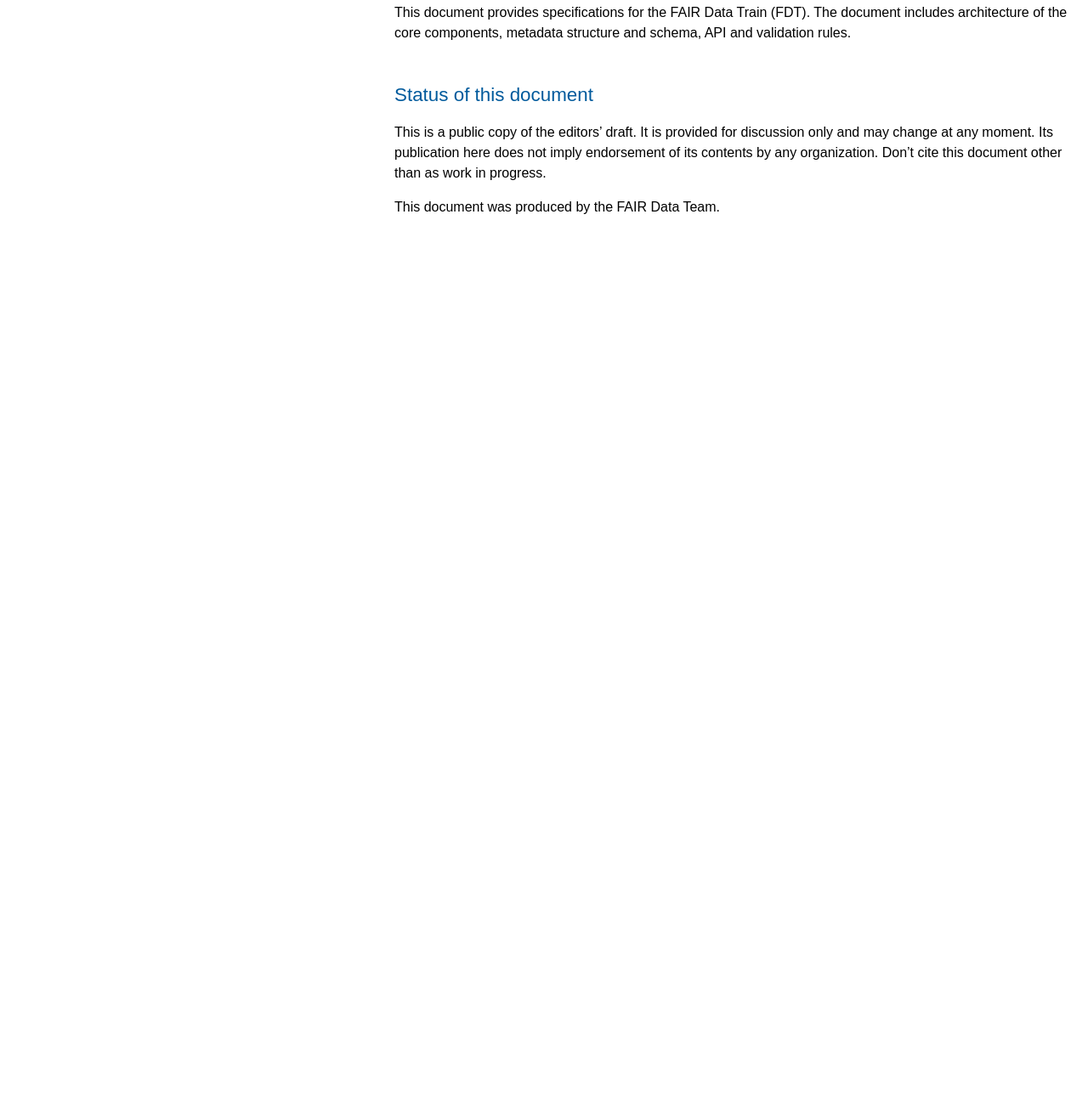
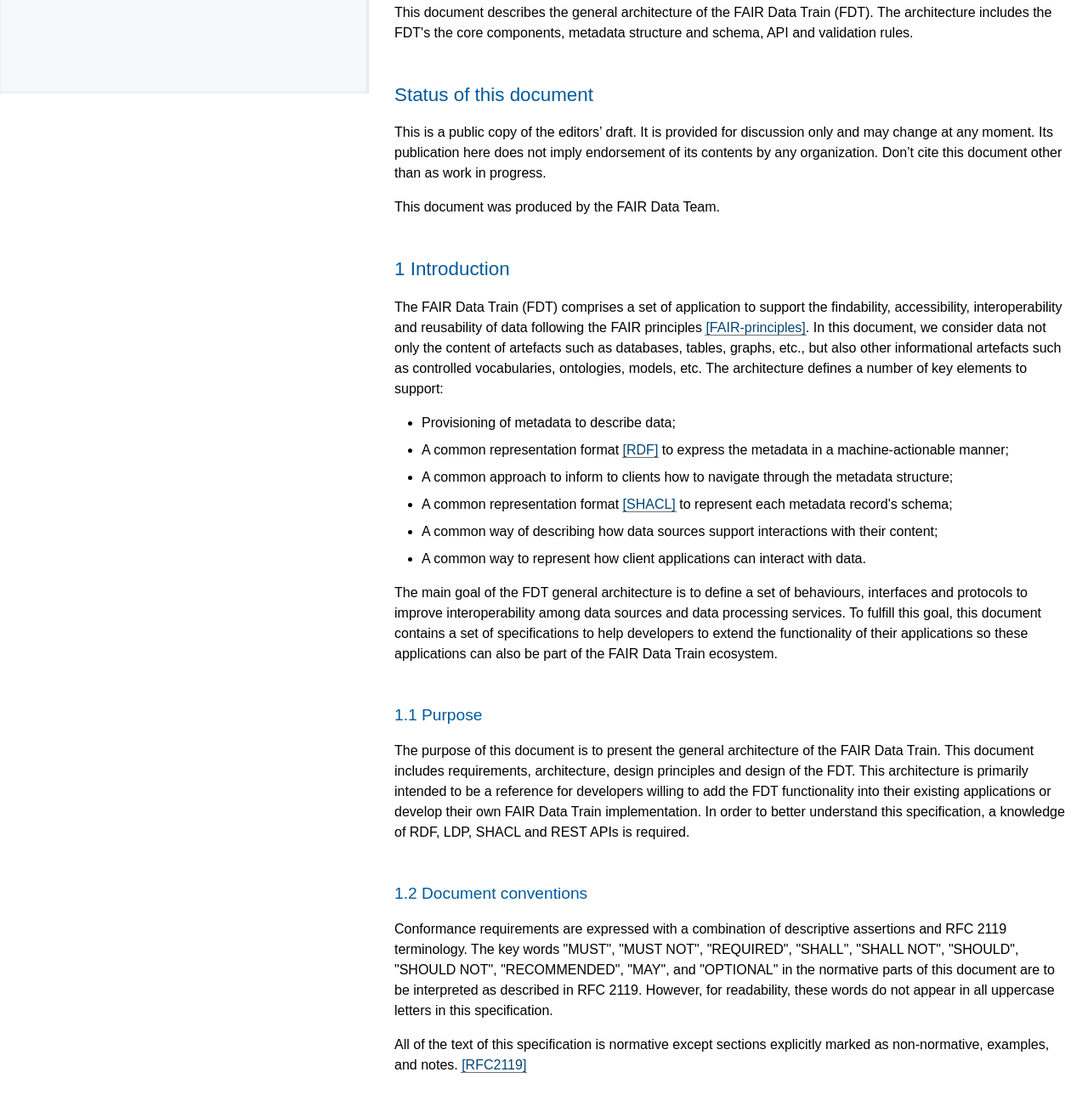
Before and after one commit to fdt-specs/fdt-specs.github.io, a plain HTML site: page index.html in a window 1280 px wide. Shown: the part 690-1992 px from the top of the page at 85% size. Before the commit the page ends 994 px from the top, so only its background shows below. Drawn offline with Linux system fonts and the light colour scheme.

Commit message:
Added section 1

```diff
--- a/index.html
+++ b/index.html
@@ -13,7 +13,7 @@
     <meta charset="utf-8">
       <meta content="text/html; charset=utf-8" http-equiv="Content-Type">
       <meta name="viewport" content="width=device-width, initial-scale=1, shrink-to-fit=no">
-      <title>FAIR Data Point specifications</title>
+      <title>FAIR Data Train specifications</title>
       <link rel="stylesheet" href="style/base.css">
       <style>
       .example::before {
@@ -37,7 +37,7 @@
 			 </a>
             -->
 	   </p>
-		 <h1 id="title">FAIR Data Train</h1>
+		 <h1 id="title">FAIR Data Train general architecture</h1>
 		 <h2 id="subtitle">Working Draft, <time class="dt-updated" datetime="2021-12-14">14 December 2021</time>
 		 </h2>
 		 <div>
@@ -70,7 +70,7 @@
 	 </div>
 	 <h2 id="abstract">Abstract</h2>
 	 <div>
-		 <p>This document provides specifications for the FAIR Data Train (FDT). The document includes architecture of the core components, metadata structure and schema, API and validation rules.</p>
+		 <p>This document describes the general architecture of the FAIR Data Train (FDT). The architecture includes the FDT's the core components, metadata structure and schema, API and validation rules.</p>
 	 </div>
 	 <h2 id="status">Status of this document</h2>
 	 <div>
@@ -78,6 +78,98 @@
 		 <p> This document was produced by the FAIR Data Team.</p>
 		 <p></p>
 	 </div>
-    <script src="/scripts/fixup.js"></script>
-	</body>
+
+     <!-- Navigation side panel -->
+     <nav id="toc">
+         <h2>Table of Contents</h2>
+		 <ol class="toc" role="directory">
+			 <li><a href="#intro"><span class="secno">1</span>Introduction</a></li>
+				 <ol>
+					 <li><a href="#purpose"><span class="secno">1.1</span>Purpose</a></li>
+					 <li><a href="#conventions"><span class="secno">1.2</span>Document Conventions</a></li>
+				 </ol>
+             <!--
+			 <li><a href="#overalldescription"><span class="secno">2</span>Overall Description</a></li>
+			 <ol>
+				 <li><a href="#usagescenarios"><span class="secno">2.1</span>Usage scenarios</a></li>
+				 <ol>
+					 <li>
+						 <a href="#datadiscovery"><span class="secno">2.1.1</span>Data discovery</a>
+					 </li>
+					 <li>
+						 <a href="#dataaccess"><span class="secno">2.1.2</span>Data access</a>
+					 </li>
+					 <li>
+						 <a href="#datapublication"><span class="secno">2.1.3</span>(Meta)Data publication</a>
+					 </li>
+					 <li>
+						 <a href="#othercontent"><span class="secno">2.1.4</span>Publishing other types of content</a>
+					 </li>
+				 </ol>
+				 <ol>
+					 <li><a href="#goals"><span class="secno">2.2</span>Goals</a></li>
+				 </ol>
+				 <ol>
+					 <li><a href="#productperspective"><span class="secno">2.2</span>Product Perspective</a></li>
+				 </ol>
+			 </ol>
+
+			 <li><a href="#intro"><span class="secno">3</span>Architecture</a></li>
+
+			 <li><a href="#metadata"><span class="secno">4</span>Metadata</a></li>
+			 <ol>
+				 <li><a href="#navigationinformation"><span class="secno">4.1</span>Navigation information</a></li>
+				 <li><a href="#metadataschemas"><span class="secno">4.2</span>Metadata schemas</a></li>
+				 <ol>
+					 <li>
+						 <a href="#repositorymetadata"><span class="secno">4.2.1</span>Metadata Service metadata</a>
+					 </li>
+					 <li>
+						 <a href="#catalogmetadata"><span class="secno">4.2.2</span>Catalog metadata</a>
+					 </li>
+				 </ol>
+				 <ol>
+					 <li><a href="#resourceextensions"><span class="secno">4.3</span>Resource extensions</a></li>
+				 </ol>
+			 </ol>
+
+			 <li><a href="#api"><span class="secno">5</span>Application Programming Interface (API)</a></li>
+
+			 <li><a href="#compliance"><span class="secno">6</span>FDP Specification Compliance</a></li>
+
+			 <li><a href="#references"><span class="secno">A</span>References</a></li>
+			 <ol>
+				 <li><a href="#normative"><span class="secno">A.1</span>Normative References</a></li>
+				 <li><a href="#informative"><span class="secno">A.2</span>Informative References</a></li>
+			 </ol>
+            -->
+		 </ol>
+    </nav>
+
+     <!-- Content of the main panel -->
+	 <main>
+		 <h2 id="intro"><span class="secno">1 </span> Introduction</h2>
+
+		 <p>The FAIR Data Train (FDT) comprises a set of application to support the findability, accessibility, interoperability and reusability of data following the FAIR principles <a href="#biblio-fairprinciples">[FAIR-principles]</a>. In this document, we consider data not only the content of artefacts such as databases, tables, graphs, etc., but also other informational artefacts such as controlled vocabularies, ontologies, models, etc. The architecture defines a number of key elements to support:</p>
+
+		 <ul>
+			 <li>Provisioning of metadata to describe data;</li>
+			 <li>A common representation format <a href="#biblio-rdf">[RDF]</a> to express the metadata in a machine-actionable manner;</li>
+			 <li>A common approach to inform to clients how to navigate through the metadata structure;</li>
+			 <li>A common representation format <a href="#biblio-shacl">[SHACL]</a> to represent each metadata record's schema;</li>
+             <li>A common way of describing how data sources support interactions with their content;</li>
+             <li>A common way to represent how client applications can interact with data.</li>
+		 </ul>
+
+		 <p>The main goal of the FDT general architecture is to define a set of behaviours, interfaces and protocols to improve interoperability among data sources and data processing services. To fulfill this goal, this document contains a set of specifications to help developers to extend the functionality of their applications so these applications can also be part of the FAIR Data Train ecosystem.</p>
+
+		 <h3 id="purpose"><span class="secno">1.1 </span>Purpose</h3>
+		 <p>The purpose of this document is to present the general architecture of the FAIR Data Train. This document includes requirements, architecture, design principles and design of the FDT. This architecture is primarily intended to be a reference for developers willing to add the FDT functionality into their existing applications or develop their own FAIR Data Train implementation. In order to better understand this specification, a knowledge of RDF, LDP, SHACL and REST APIs is required.</p>
+
+		 <h3 id="conventions"><span class="secno">1.2 </span>Document conventions</h3>
+		 <p>Conformance requirements are expressed with a combination of descriptive assertions and RFC 2119 terminology. The key words "MUST", "MUST NOT", "REQUIRED", "SHALL", "SHALL NOT", "SHOULD", "SHOULD NOT",  "RECOMMENDED", "MAY", and "OPTIONAL" in the normative parts of this document are to be interpreted as described in RFC 2119. However, for readability, these words do not appear in all uppercase letters in this specification. </p>
+		 <p>All of the text of this specification is normative except sections explicitly marked as non-normative, examples, and notes. <a href="#biblio-rfc2119">[RFC2119]</a></p>
+     </main>
+     <script src="/scripts/fixup.js"></script>
+	 </body>
 </html>
```
